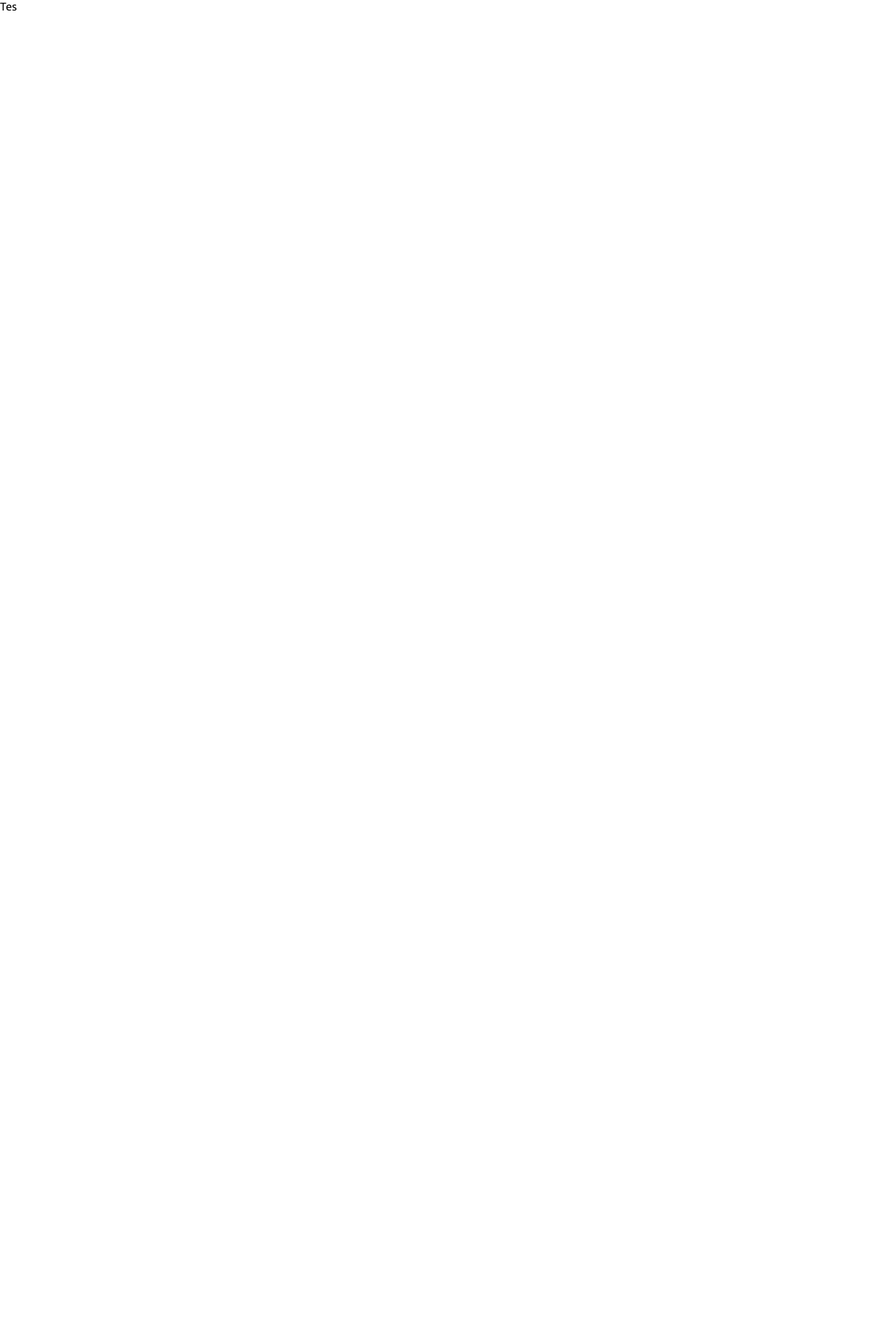
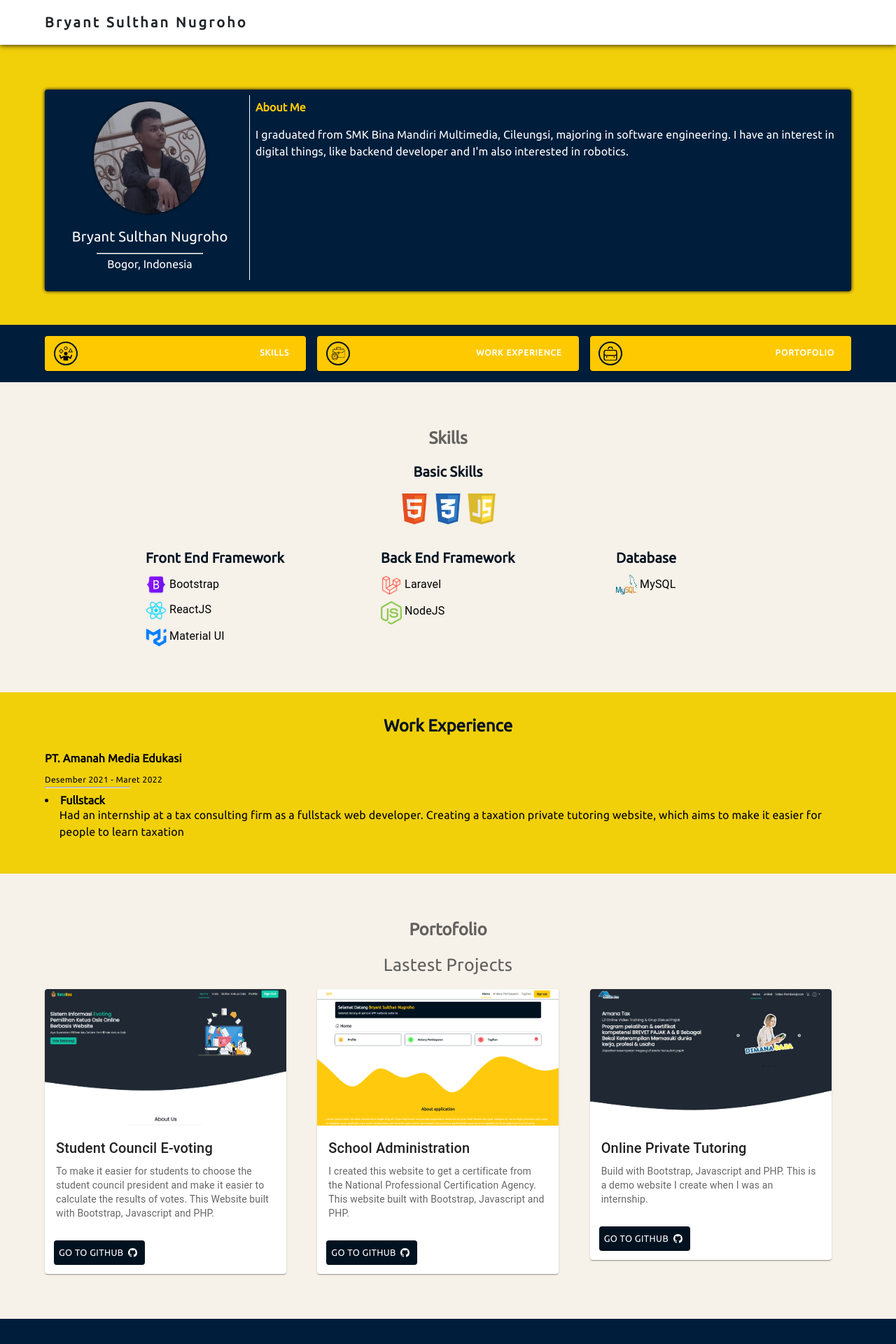
Before and after one commit to StarryNight05/Profile, a React (Create React App) app: page / in a window 1280 px wide. Shown: the top 1920 px of the page at 70% size. Before the commit the page ends 800 px from the top, so only its background shows below. Built offline with nearby package versions, Linux system fonts and the light colour scheme.

Commit message:
tes deploy

```diff
--- a/src/views/Dashboard.jsx
+++ b/src/views/Dashboard.jsx
@@ -1,11 +1,164 @@
 import React from 'react'
 import Layout from './layout/Layout'
+import { Avatar, Card, CardContent, Container, Typography } from '@mui/material'
+import Box from '@mui/material/Box'
+import Grid from '@mui/material/Unstable_Grid2'
+import FullWidthTabs from './components/MenuTab'
+import profile from './img/profile.jpg';
+import SkillsMenu from './components/SkillsMenu'
+import WorkExperience from './components/WorkExperience'
+import Projects from './components/Projects'
+import Footer from './components/Footer'
 
 
 const Dashboard = () => {
     return (
         <Layout>
-            Tes
+            {/* About ME */}
+            <section style={{
+                background: '#F1D00A'
+            }}>
+                <Container maxWidth="lg">
+                    <Grid container spacing={2} sx={{ display: 'flex', justifyContent: 'center' }}>
+                        <Grid item md={12} sx={{ marginTop: { xs: '6.5rem', md: '8rem' }, marginBottom: '3rem' }}>
+                            <Card sx={{
+                                background: 'rgb(0, 30, 60)',
+                                color: '#fff',
+                                boxShadow: '0 0 5px #000'
+                            }}>
+                                <CardContent>
+                                    <Box>
+                                        <Grid container spacing={2}>
+                                            <Grid item xs={12} md={3} sx={{
+                                                display: 'grid'
+                                            }}>
+                                                <div className="content" style={{
+                                                    display: 'flex',
+                                                    justifyContent: 'center'
+                                                }}>
+                                                    <Avatar sx={{ width: 160, height: 160, border: '1px solid #001220', boxShadow: '0 0 5px #001220' }} alt='profile' src={profile}></Avatar>
+                                                </div>
+                                                <div className="content" style={{
+                                                    display: 'flex',
+                                                    justifyContent: 'center'
+                                                }}>
+                                                    <Typography variant='h6' gutterBottom noWrap sx={{
+                                                        marginTop: '2vh',
+                                                        fontFamily: 'Ubuntu'
+                                                    }}>
+                                                        Bryant Sulthan Nugroho
+                                                    </Typography>
+                                                </div>
+                                                <div className="break" style={{ display: 'flex', justifyContent: 'center' }}>
+                                                    <hr style={{ width: '150px' }} />
+                                                </div>
+                                                <div className="content" style={{
+                                                    display: 'flex',
+                                                    justifyContent: 'center'
+                                                }}>
+                                                    <Typography variant='subtitle' gutterBottom noWrap sx={{
+                                                        marginTop: '5px'
+                                                    }}>
+                                                        Bogor, Indonesia
+                                                    </Typography>
+                                                </div>
+                                            </Grid>
+                                            <Grid item xs={12} md={9} sx={{
+                                                borderLeft: 'solid 1px #fff',
+                                                display: { xs: 'none', md: 'grid' }
+                                            }}>
+                                                <div className="content">
+                                                    <Typography variant='subtitle' gutterBottom noWrap sx={{
+                                                        fontWeight: 'bold',
+                                                        color: '#FFC900'
+                                                    }}>
+                                                        About Me
+                                                    </Typography><br /><br />
+                                                    <Typography variant='body1' gutterBottom sx={{
+                                                        fontFamily: 'Ubuntu'
+                                                    }}>
+                                                        I graduated from SMK Bina Mandiri Multimedia, Cileungsi, majoring in software engineering. I have an interest in digital things, like backend developer and I'm also interested in robotics.
+                                                    </Typography>
+                                                </div>
+                                            </Grid>
+                                            <Grid item xs={12} md={9} sx={{
+                                                display: { xs: 'grid', md: 'none' }
+                                            }}>
+                                                <div className="content">
+                                                    <Typography variant='subtitle' gutterBottom noWrap sx={{
+                                                        fontWeight: 'bold',
+                                                        color: '#FFC900'
+                                                    }}>
+                                                        About Me
+                                                    </Typography><br />
+                                                    <Typography variant='body1' gutterBottom sx={{
+                                                        fontFamily: 'Ubuntu'
+                                                    }}>
+                                                        I graduated from SMK Bina Mandiri Multimedia, Cileungsi, majoring in software engineering. I have an interest in digital things, like backend developer and I'm also interested in robotics.
+                                                    </Typography>
+                                                </div>
+                                            </Grid>
+                                        </Grid>
+                                    </Box>
+                                </CardContent>
+                            </Card>
+                        </Grid>
+                    </Grid>
+                </Container>
+            </section>
+
+            {/* Menu */}
+            <section style={{
+                background: 'rgb(0, 30, 60)'
+            }}>
+                <Container maxWidth="lg" sx={{ padding: '1rem' }}>
+                    <FullWidthTabs></FullWidthTabs>
+                </Container>
+            </section>
+
+            {/* Skills */}
+            <section style={{
+                background: '#F6F1E9'
+            }}>
+                <Container maxWidth="lg" sx={{ padding: '1rem' }}>
+                    <SkillsMenu></SkillsMenu>
+                </Container>
+            </section>
+
+            {/* Work Experience */}
+            <section style={{
+                background: '#F1D00A'
+            }}>
+                <Container maxWidth="lg" sx={{ padding: '1rem' }}>
+                    <WorkExperience></WorkExperience>
+                </Container>
+            </section>
+
+            {/* Portofolio */}
+            <section style={{
+                background: '#F6F1E9'
+            }}>
+                <Container maxWidth="lg" sx={{ padding: '1rem' }}>
+                    <Projects></Projects>
+                </Container>
+            </section>
+
+            {/* Footer */}
+            <section style={{
+                background: 'rgb(0, 30, 60)',
+                borderBottom: '2px solid #F1D00A'
+            }}>
+                <Container maxWidth="lg" sx={{ padding: '1rem' }}>
+                    <Footer></Footer>
+                </Container>
+            </section>
+            <section style={{
+                background: 'rgb(0, 30, 60)'
+            }}>
+                <Container maxWidth="lg" sx={{ padding: '1rem', display: 'flex', justifyContent: 'center' }}>
+                    <Typography variant='body2' sx={{ color: '#F6F1E9', fontFamily: 'Ubuntu' }}>Copyright &copy; 2023 Bryant Sulthan Nugroho</Typography>
+                </Container>
+            </section>
         </Layout >
     )
 }
--- a/src/views/layout/Layout.jsx
+++ b/src/views/layout/Layout.jsx
@@ -1,8 +1,10 @@
 import React from 'react'
+import Navbar from '../components/Navbar'
 
 const Layout = ({ children }) => {
     return (
         <>
+            <Navbar />
             <div className="main" style={{ minHeight: '100vh' }}>
                 <main>
                     {children}
```
